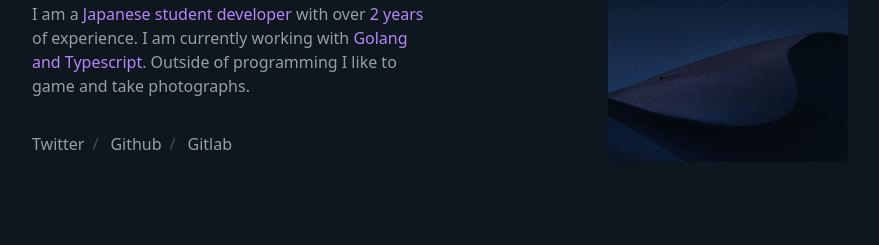
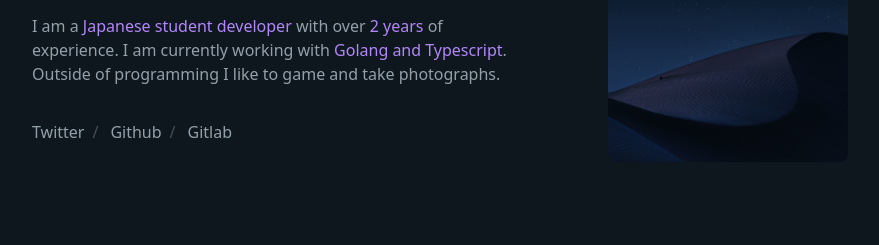
Before and after one commit to unclekhalifa/portfolio, an Astro site: page / in a window 1280 px wide. Shown: the part 250-495 px from the top of the page, without its empty margins (200-1079 px from the left). Built offline with nearby package versions, Linux system fonts and the light colour scheme; Astro itself is replaced by a stand-in of ours.

Commit message:
Fix width of text

```diff
--- a/src/pages/index.astro
+++ b/src/pages/index.astro
@@ -21,10 +21,10 @@ const posts = (await getCollection("posts")).sort(function (
   <main>
     <div class="flex flex-col gap-20">
       <article class="md:flex-row-reverse md:justify-end md:gap-12">
-        <div class="grid grid-cols-1 sm:grid-cols-2">
-          <div class="flex flex-col gap-6 md:gap-8 my-auto">
+        <div class="grid grid-cols-1 sm:grid-cols-3">
+          <div class="col-span-2 flex flex-col gap-6 md:gap-8 my-auto">
             <h1 class="text-3xl">Hi, I’m Tahir</h1>
-            <h2 class="w-auto leading-6 text-neutral-content">
+            <h2 class="w-auto md:w-[90%] leading-6 text-neutral-content">
               I am a <strong class="font-normal text-accent"
                 >Japanese student developer</strong
               > with over
```
